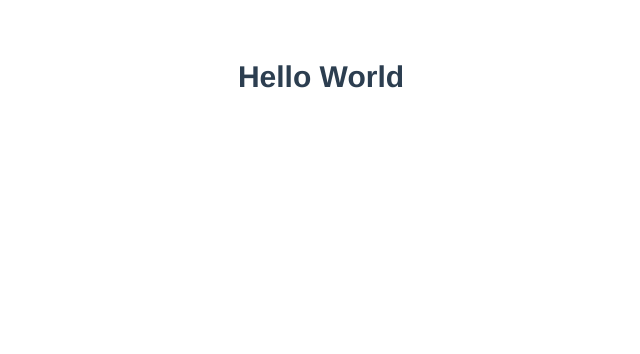
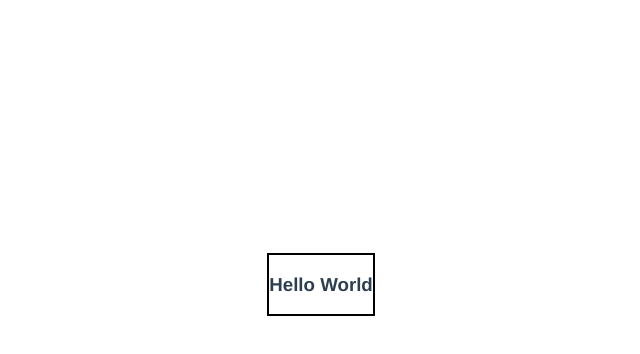
Before and after one commit to maxkolt/vue-udemy, a Vue app: page / in a window 1280 px wide. Shown: the top 354 px of the page, without its empty margins (319-959 px from the left). Built offline with nearby package versions, Linux system fonts and the light colour scheme.

Commit message:
Классы и стили

```diff
--- a/src/App.vue
+++ b/src/App.vue
@@ -18,7 +18,7 @@
         <!--<br>-->
         <h1 class="title"
             :class="[classObj, activeClass]"
-            :style="{'font-size': fontSize + 'px'}"
+            :style="{'border': border + 'px'}"
         >Hello World</h1>
       </section>
     </div>
@@ -46,9 +46,8 @@ export default {
     },
     title: 'Переверни меня И найди самое длинное',
     wordMax: '',
-    activeClass: "my-active-class",
-    isActive: false,
-    fontSize: 30
+    activeClass: "inner-class",
+    isActive: false
   }),
   computed: {
     allUsersTotalAge() {
@@ -99,6 +98,9 @@ export default {
   -moz-osx-font-smoothing: grayscale;
   text-align: center;
   color: #2c3e50;
-  margin-top: 60px;
+  display: table;
+  vertical-align: middle;
+  margin: 20% auto;
+  border: 2px solid black;
 }
 </style>
```
